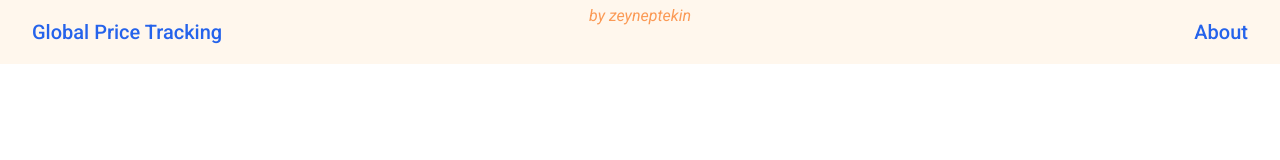
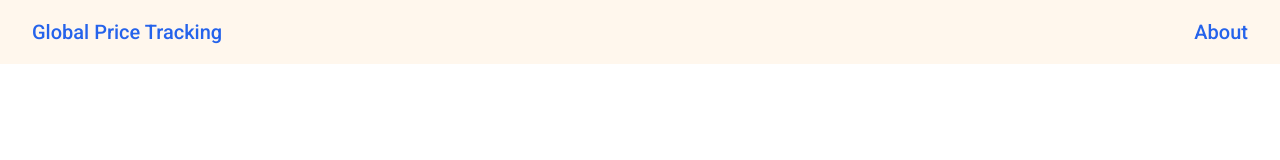
Before and after one commit to zeyneptekiin/apple-product-prices, a Next.js app in the folder web/: page /layout in a window 1280 px wide. Shown: the top 160 px of the page. Built offline with nearby package versions, Linux system fonts and the light colour scheme.

Commit message:
[add] z-index to navbar

```diff
--- a/web/src/components/navbar/index.tsx
+++ b/web/src/components/navbar/index.tsx
@@ -1,6 +1,6 @@
 export default function Navbar() {
     return (
-        <nav className="w-full h-16 fixed top-0 bg-orange-50 flex justify-center">
+        <nav className="w-full h-16 fixed top-0 bg-orange-50 flex justify-center z-10">
         <div className="w-[1440px] flex items-center px-8 justify-between text-xl font-medium text-blue-600">
             <p>Global Price Tracking</p>
             <ul className="flex gap-3">
```
